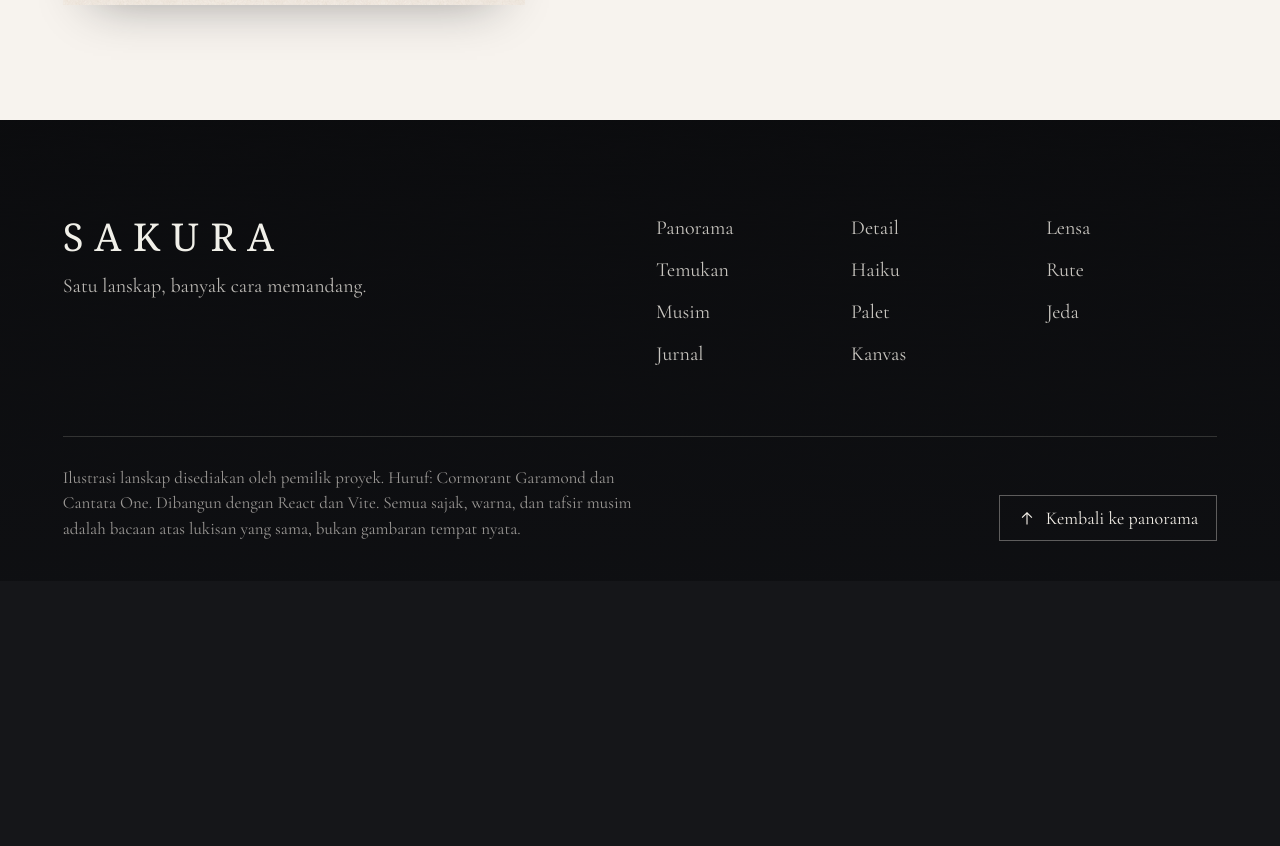
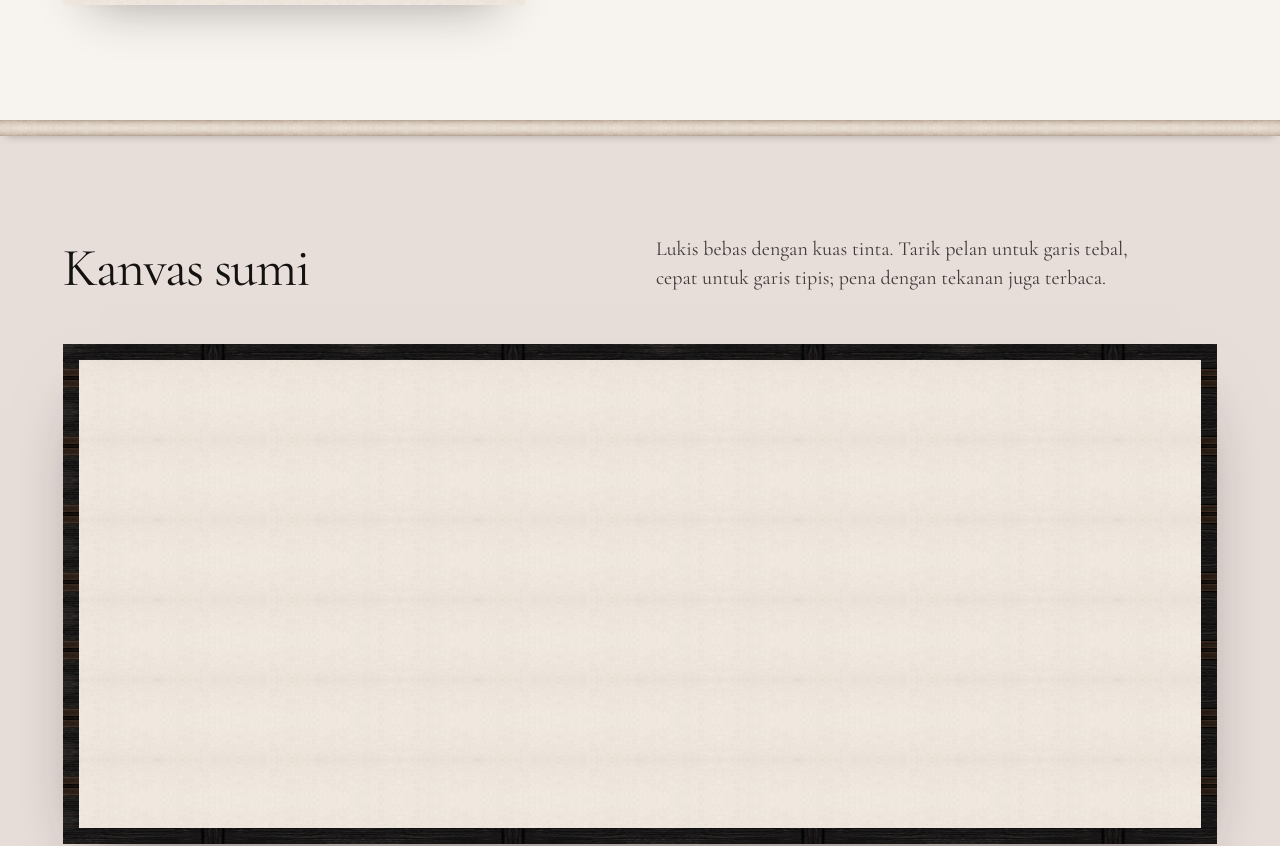
Before and after one commit to Fabverse0/Sakura, a React (Vite) app: page / in a window 1280 px wide. Shown: the part 8140-8986 px from the top of the page. Before the commit the page ends 8721 px from the top, so only its background shows below. Built offline with nearby package versions, Linux system fonts and the light colour scheme; a web font is replaced by a local one.

Commit message:
feat(sumi): Kanvas Sumi with pressure/velocity brush and wet-ink bleed

```diff
--- a/src/App.jsx
+++ b/src/App.jsx
@@ -19,6 +19,7 @@ import { PauseExperience } from "./sections/PauseExperience.jsx";
 import { ScrollBeam } from "./sections/ScrollBeam.jsx";
 import { Seasons } from "./sections/Seasons.jsx";
 import { SiteFooter } from "./sections/SiteFooter.jsx";
+import { SumiCanvas } from "./sections/SumiCanvas.jsx";
 
 const sectionIds = sections.map((section) => section.id);
 
@@ -72,6 +73,7 @@ export default function App() {
         <Palette />
         <PauseExperience pause={pause} />
         <Journal activeView={activeView} />
+        <SumiCanvas />
       </main>
 
       <SiteFooter />
--- /dev/null
+++ b/src/sections/SumiCanvas.jsx
@@ -0,0 +1,179 @@
+import { useCallback, useEffect, useRef, useState } from "react";
+import { commitStroke, emptyHistory, midpoint, nextWidth, taperEnd } from "../lib/brush.js";
+
+export const inks = [
+  { id: "sumi", label: "Sumi", color: "#1e1a22" },
+  { id: "maple", label: "Maple", color: "#a62728" },
+  { id: "fuji", label: "Abu Fuji", color: "#8a8381" },
+];
+
+function drawStroke(ctx, stroke, width, height) {
+  const pts = stroke.points;
+  if (!pts.length) return;
+  ctx.strokeStyle = stroke.color;
+  ctx.fillStyle = stroke.color;
+  ctx.lineCap = "round";
+  ctx.lineJoin = "round";
+  ctx.globalAlpha = 0.88;
+
+  if (pts.length === 1) {
+    ctx.beginPath();
+    ctx.arc(pts[0].x * width, pts[0].y * height, pts[0].w / 2, 0, Math.PI * 2);
+    ctx.fill();
+    return;
+  }
+
+  let from = { x: pts[0].x * width, y: pts[0].y * height };
+  for (let i = 1; i < pts.length; i++) {
+    const a = { x: pts[i - 1].x * width, y: pts[i - 1].y * height };
+    const b = { x: pts[i].x * width, y: pts[i].y * height };
+    const m = midpoint(a, b);
+    ctx.lineWidth = pts[i].w;
+    ctx.beginPath();
+    ctx.moveTo(from.x, from.y);
+    ctx.quadraticCurveTo(a.x, a.y, m.x, m.y);
+    ctx.stroke();
+    from = m;
+  }
+}
+
+/** Wet-ink bleed: a faint blurred copy under each finished stroke. */
+function drawBleed(ctx, stroke, width, height) {
+  ctx.save();
+  ctx.filter = "blur(2px)";
+  ctx.globalAlpha = 0.16;
+  drawStroke(ctx, stroke, width, height);
+  ctx.restore();
+}
+
+/**
+ * Kanvas Sumi: free ink drawing on shoji paper.
+ */
+export function SumiCanvas() {
+  const canvasRef = useRef(null);
+  const size = useRef({ width: 0, height: 0 });
+  const live = useRef(null);
+  const [history, setHistory] = useState(emptyHistory);
+  const [ink] = useState(inks[0]);
+  const [brushSize] = useState(14);
+
+  const replay = useCallback((strokes) => {
+    const canvas = canvasRef.current;
+    if (!canvas) return;
+    const ctx = canvas.getContext("2d");
+    const { width, height } = size.current;
+    ctx.clearRect(0, 0, width, height);
+    for (const stroke of strokes) {
+      drawBleed(ctx, stroke, width, height);
+      ctx.globalAlpha = 1;
+      drawStroke(ctx, stroke, width, height);
+    }
+    ctx.globalAlpha = 1;
+  }, []);
+
+  // DPR-aware sizing; strokes are replayed after every resize.
+  useEffect(() => {
+    const canvas = canvasRef.current;
+    if (!canvas) return undefined;
+    const ctx = canvas.getContext("2d");
+    const observer = new ResizeObserver(() => {
+      const rect = canvas.getBoundingClientRect();
+      const dpr = Math.min(window.devicePixelRatio || 1, 2);
+      size.current = { width: rect.width, height: rect.height };
+      canvas.width = Math.round(rect.width * dpr);
+      canvas.height = Math.round(rect.height * dpr);
+      ctx.setTransform(dpr, 0, 0, dpr, 0, 0);
+      replay(historyRef.current.strokes);
+    });
+    observer.observe(canvas);
+    return () => observer.disconnect();
+  }, [replay]);
+
+  const historyRef = useRef(history);
+  useEffect(() => {
+    historyRef.current = history;
+    replay(history.strokes);
+  }, [history, replay]);
+
+  function toPoint(event) {
+    const rect = canvasRef.current.getBoundingClientRect();
+    return {
+      x: (event.clientX - rect.left) / rect.width,
+      y: (event.clientY - rect.top) / rect.height,
+      t: event.timeStamp,
+      pressure: event.pressure,
+    };
+  }
+
+  function handlePointerDown(event) {
+    if (event.button !== 0) return;
+    event.currentTarget.setPointerCapture(event.pointerId);
+    const p = toPoint(event);
+    live.current = {
+      stroke: { color: ink.color, points: [{ x: p.x, y: p.y, w: brushSize * 0.4 }] },
+      last: p,
+      width: brushSize * 0.4,
+    };
+  }
+
+  function handlePointerMove(event) {
+    const current = live.current;
+    if (!current) return;
+    const ctx = canvasRef.current.getContext("2d");
+    const { width, height } = size.current;
+    const events = event.nativeEvent.getCoalescedEvents?.() ?? [event.nativeEvent];
+
+    for (const raw of events) {
+      const p = toPoint(raw);
+      const dx = (p.x - current.last.x) * width;
+      const dy = (p.y - current.last.y) * height;
+      const distance = Math.hypot(dx, dy);
+      if (distance < 1.5) continue;
+      const velocity = distance / Math.max(1, p.t - current.last.t);
+      current.width = nextWidth({ previous: current.width, pressure: p.pressure, velocity, size: brushSize });
+      const points = current.stroke.points;
+      points.push({ x: p.x, y: p.y, w: current.width });
+      current.last = p;
+      // draw just the newest segment
+      drawStroke(ctx, { color: current.stroke.color, points: points.slice(-3) }, width, height);
+    }
+    ctx.globalAlpha = 1;
+  }
+
+  function handlePointerUp() {
+    const current = live.current;
+    live.current = null;
+    if (!current) return;
+    const stroke = { ...current.stroke, points: taperEnd(current.stroke.points) };
+    setHistory((h) => commitStroke(h, stroke));
+  }
+
+  return (
+    <section className="room room--mist sumi" id="kanvas" aria-labelledby="sumi-title">
+      <div className="room__inner">
+        <div className="room__head">
+          <h2 className="room__title" id="sumi-title">
+            Kanvas sumi
+          </h2>
+          <p className="room__lead">
+            Lukis bebas dengan kuas tinta. Tarik pelan untuk garis tebal, cepat untuk garis tipis;
+            pena dengan tekanan juga terbaca.
+          </p>
+        </div>
+
+        <div className="sumi__frame">
+          <canvas
+            className="sumi__canvas"
+            ref={canvasRef}
+            role="img"
+            aria-label={`Kanvas tinta dengan ${history.strokes.length} goresan.`}
+            onPointerDown={handlePointerDown}
+            onPointerMove={handlePointerMove}
+            onPointerUp={handlePointerUp}
+            onPointerCancel={handlePointerUp}
+          />
+        </div>
+      </div>
+    </section>
+  );
+}
--- a/src/styles/index.css
+++ b/src/styles/index.css
@@ -12,6 +12,7 @@
 @import "./seasons.css";
 @import "./palette.css";
 @import "./journal.css";
+@import "./sumi.css";
 @import "./footer.css";
 @import "./focus.css";
 @import "./transitions.css";
--- /dev/null
+++ b/src/styles/sumi.css
@@ -0,0 +1,19 @@
+.sumi__frame {
+  position: relative;
+  padding: 16px;
+  background-color: var(--rail-base);
+  background-image: url("../../assets/plates/view-rail-timber.png");
+  background-size: 300px 68px;
+  box-shadow: 0 34px 70px -36px rgb(21 22 25 / 60%);
+}
+
+.sumi__canvas {
+  display: block;
+  width: 100%;
+  aspect-ratio: 2.4 / 1;
+  background-color: var(--dusk-snow);
+  background-image: url("../../assets/plates/shoji-paper.png");
+  background-size: 320px 80px;
+  cursor: crosshair;
+  touch-action: none;
+}
```
